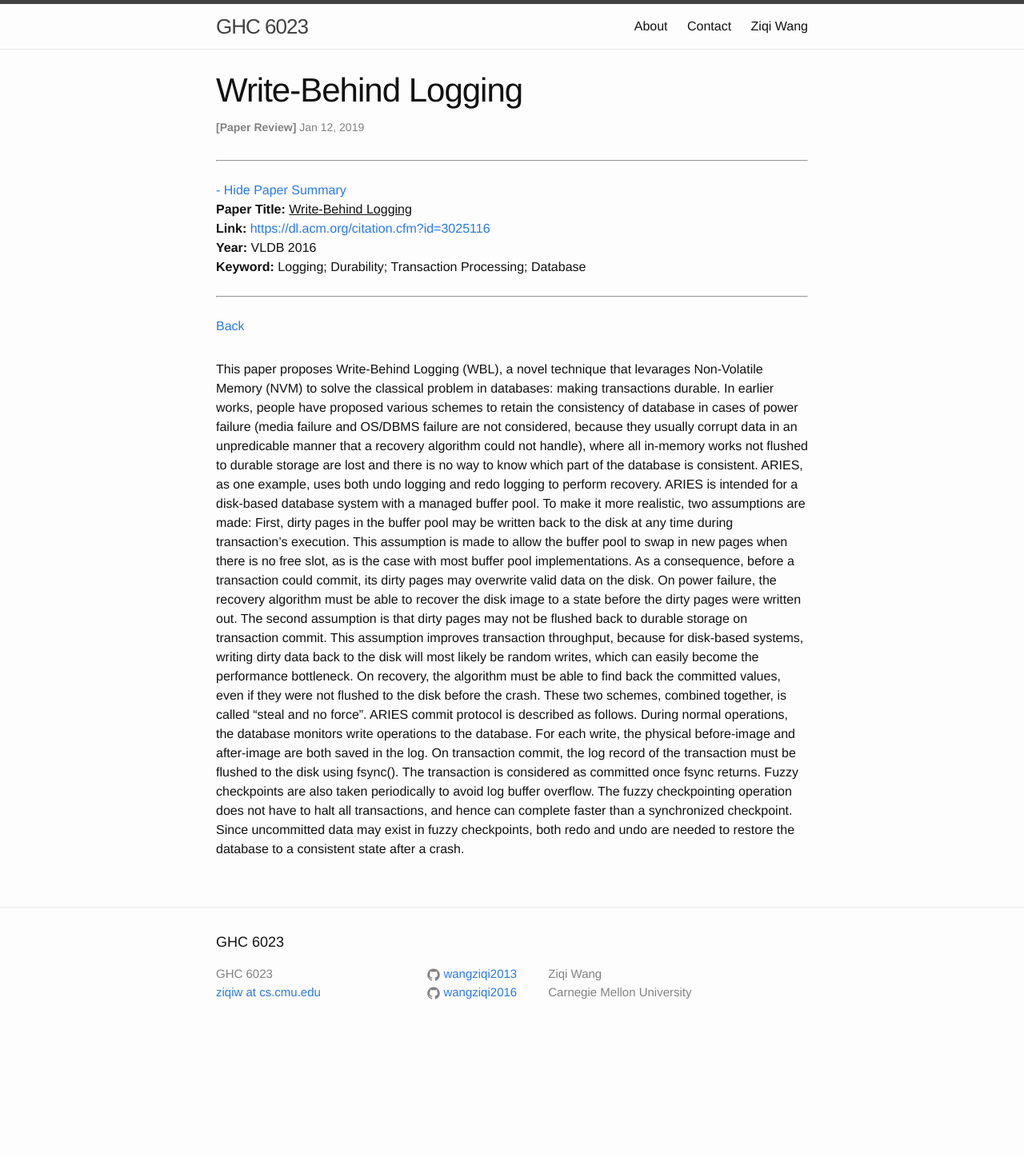
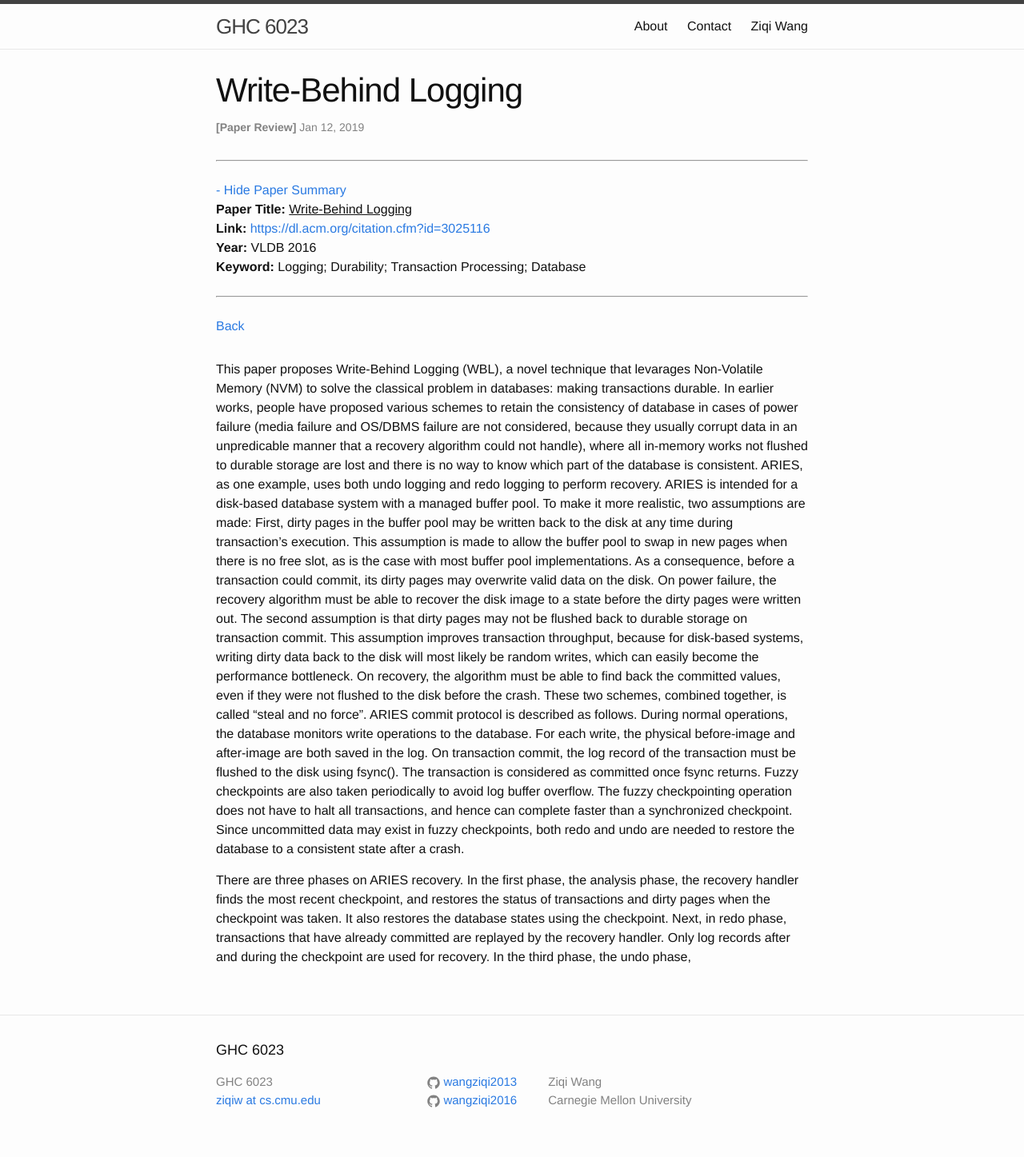
Before and after one commit to wangziqi2013/wangziqi2013.github.io, a Jekyll site: the page built from _posts/2019-01-12-wbl.markdown, in a window 1280 px wide. Shown: the whole page at 80% size. Built offline with Jekyll 4.4.1, drawn with Linux system fonts in a browser that asks for light colours; before the commit the page ends 1312 px from its top, so only the background shows below that.

Commit message:
Adding ARIES recovery algo

```diff
--- a/_posts/2019-01-12-wbl.markdown
+++ b/_posts/2019-01-12-wbl.markdown
@@ -35,3 +35,8 @@ considered as committed once fsync returns. Fuzzy checkpoints are also taken per
 fuzzy checkpointing operation does not have to halt all transactions, and hence can complete faster than a synchronized
 checkpoint. Since uncommitted data may exist in fuzzy checkpoints, both redo and undo are needed to restore the
 database to a consistent state after a crash.
+
+There are three phases on ARIES recovery. In the first phase, the analysis phase, the recovery handler finds the most recent
+checkpoint, and restores the status of transactions and dirty pages when the checkpoint was taken. It also restores the database
+states using the checkpoint. Next, in redo phase, transactions that have already committed are replayed by the recovery
+handler. Only log records after and during the checkpoint are used for recovery. In the third phase, the undo phase,
```
